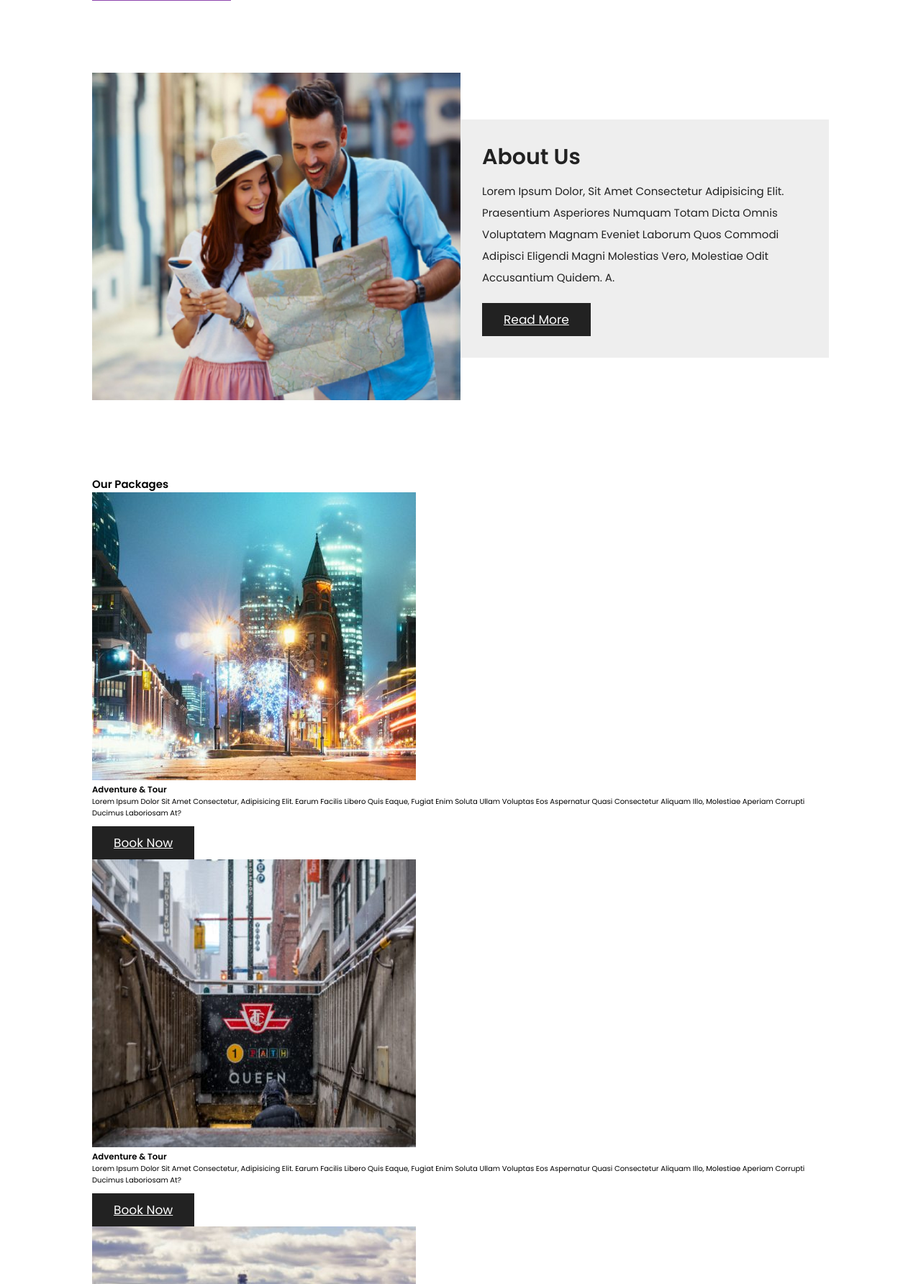
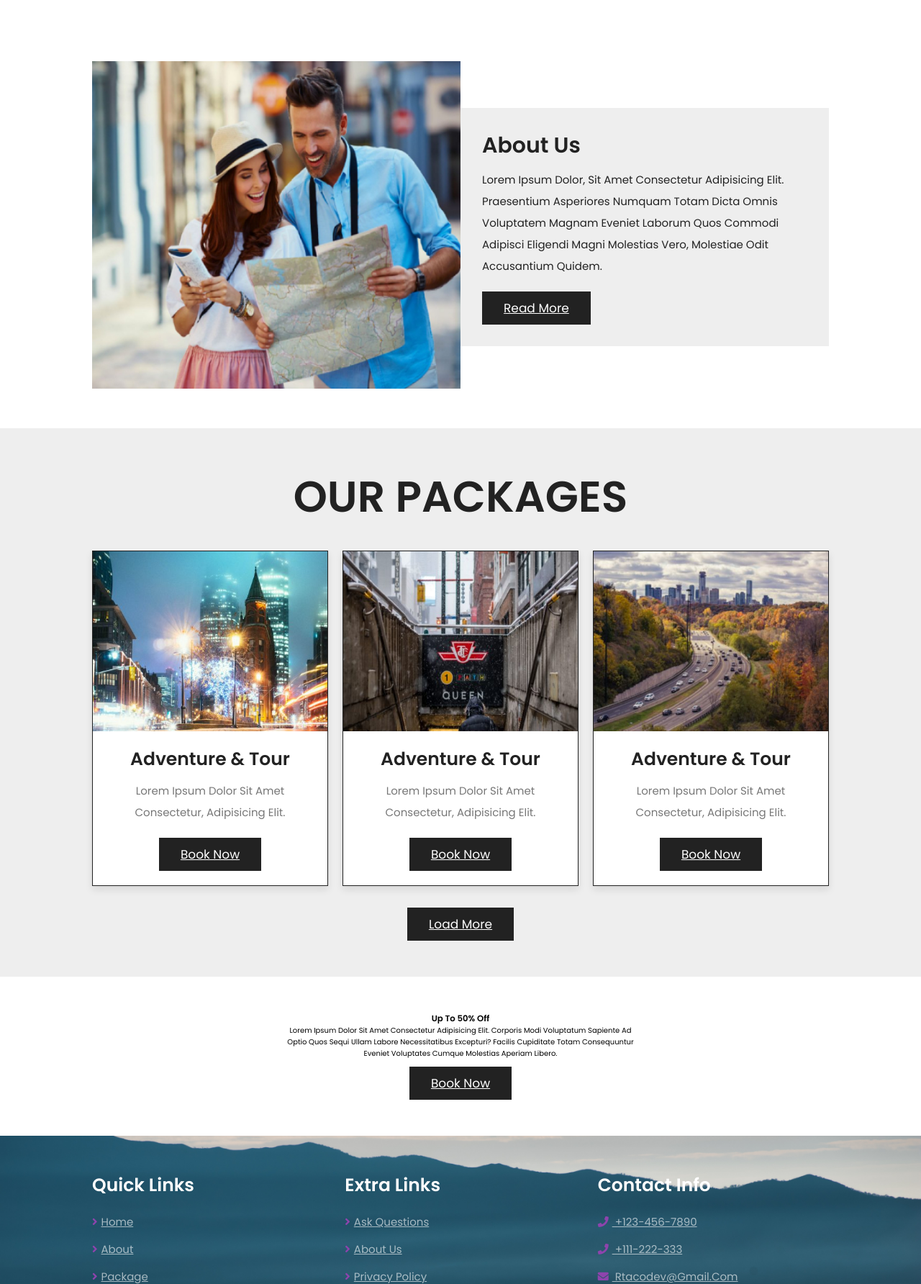
Before and after one commit to ronytacodev/travel_tour_php_js_web, a PHP site: page /home.php in a window 1280 px wide. Shown: the part 1220-3004 px from the top of the page at 72% size. Run offline with PHP 8.4, Linux system fonts and the light colour scheme.

Commit message:
finish section home-packages

```diff
--- a/css/style.css
+++ b/css/styles.css
@@ -244,7 +244,67 @@ section {
     color: var(--black);
 }
 
+.home-packages {
+    background: var(--light-bg)
+}
 
+
+.home-packages .box-container {
+    display: grid;
+    grid-template-columns: repeat(auto-fit, minmax(30rem, 1fr));
+    gap: 2rem;
+}
+
+.home-packages .box-container .box {
+    border: var(--border);
+    box-shadow: var(--box-shadow);
+    background: var(--white);
+}
+
+.home-packages .box-container .box .image {
+    height: 25rem;
+    overflow: hidden;
+}
+
+.home-packages .box-container .box .image img {
+    height: 100%;
+    width: 100%;
+    object-fit: cover;
+    transition: .2s linear;
+}
+
+.home-packages .box-container .box .content {
+    padding: 2rem;
+    text-align: center;
+}
+
+.home-packages .box-container .box .content h3 {
+    font-size: 2.5rem;
+    color: var(--black);
+}
+
+.home-packages .box-container .box .content p {
+    font-size: 1.5rem;
+    color: var(--light-black);
+    line-height: 2;
+    padding: 1rem 0;
+}
+
+.home-packages .load-more {
+    text-align: center;
+    margin-top: 2rem;
+}
+
+.home-offer {
+    text-align: center;
+}
+
+.home-offer .content {
+    max-width: 50rem;
+    margin: 0 auto;
+}
+
+/* me quede en el min 55:21 */
 
 
 
--- a/home.php
+++ b/home.php
@@ -6,7 +6,6 @@
     <meta http-equiv="X-UA-Compatible" content="IE=edge">
     <meta name="viewport" content="width=device-width, initial-scale=1.0">
     <title>home</title>
-
     <!-- swiper cdn link -->
     <link rel="stylesheet" href="https://cdn.jsdelivr.net/npm/swiper@9/swiper-bundle.min.css" />
 
@@ -14,7 +13,8 @@
     <link rel="stylesheet" href="https://cdnjs.cloudflare.com/ajax/libs/font-awesome/5.15.4/css/all.min.css" />
 
     <!-- custom css file link -->
-    <link rel="stylesheet" href="css/style.css">k
+    <link rel="stylesheet" href="css/styles.css">
+
 </head>
 
 <body>
@@ -134,7 +134,7 @@
 
         <div class="content">
             <h3>about us</h3>
-            <p>Lorem ipsum dolor, sit amet consectetur adipisicing elit. Praesentium asperiores numquam totam dicta omnis voluptatem magnam eveniet laborum quos commodi adipisci eligendi magni molestias vero, molestiae odit accusantium quidem. A.</p>
+            <p>Lorem ipsum dolor, sit amet consectetur adipisicing elit. Praesentium asperiores numquam totam dicta omnis voluptatem magnam eveniet laborum quos commodi adipisci eligendi magni molestias vero, molestiae odit accusantium quidem.</p>
             <a href="about.php" class="btn">read more</a>
         </div>
 
@@ -146,7 +146,7 @@
 
     <section class="home-packages">
 
-        <h1 class="heading"> our packages</h1>
+        <h1 class="heading-title"> our packages</h1>
 
         <div class="box-container">
 
@@ -157,7 +157,7 @@
 
                 <div class="content">
                     <h3>adventure & tour</h3>
-                    <p>Lorem ipsum dolor sit amet consectetur, adipisicing elit. Earum facilis libero quis eaque, fugiat enim soluta ullam voluptas eos aspernatur quasi consectetur aliquam illo, molestiae aperiam corrupti ducimus laboriosam at?</p>
+                    <p>Lorem ipsum dolor sit amet consectetur, adipisicing elit.</p>
                     <a href="book.php" class="btn">book now</a>
                 </div>
             </div>
@@ -169,7 +169,7 @@
 
                 <div class="content">
                     <h3>adventure & tour</h3>
-                    <p>Lorem ipsum dolor sit amet consectetur, adipisicing elit. Earum facilis libero quis eaque, fugiat enim soluta ullam voluptas eos aspernatur quasi consectetur aliquam illo, molestiae aperiam corrupti ducimus laboriosam at?</p>
+                    <p>Lorem ipsum dolor sit amet consectetur, adipisicing elit.</p>
                     <a href="book.php" class="btn">book now</a>
                 </div>
             </div>
@@ -181,7 +181,7 @@
 
                 <div class="content">
                     <h3>adventure & tour</h3>
-                    <p>Lorem ipsum dolor sit amet consectetur, adipisicing elit. Earum facilis libero quis eaque, fugiat enim soluta ullam voluptas eos aspernatur quasi consectetur aliquam illo, molestiae aperiam corrupti ducimus laboriosam at?</p>
+                    <p>Lorem ipsum dolor sit amet consectetur, adipisicing elit.</p>
                     <a href="book.php" class="btn">book now</a>
                 </div>
             </div>
@@ -190,13 +190,21 @@
 
         <div class="load-more"><a href="package.php" class="btn">load more</a></div>
 
-        <!-- me quede en el min 50:20 -->
-
     </section>
 
     <!-- home packages section ends -->
 
+    <!-- home offer section starts -->
 
+    <section class="home-offer">
+        <div class="content">
+            <h3>up to 50% off</h3>
+            <p>Lorem ipsum dolor sit amet consectetur adipisicing elit. Corporis modi voluptatum sapiente ad optio quos sequi ullam labore necessitatibus excepturi? Facilis cupiditate totam consequuntur eveniet voluptates cumque molestias aperiam libero.</p>
+            <a href="book.php" class="btn">book now</a>
+        </div>
+    </section>
+
+    <!-- home offer section ends -->
 
     <!-- footer section starts -->
 
```
Also changed, not shown: icon.png (deleted).
